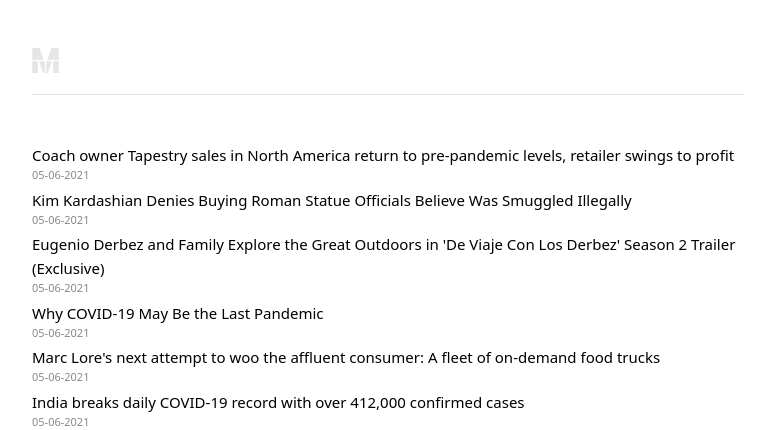
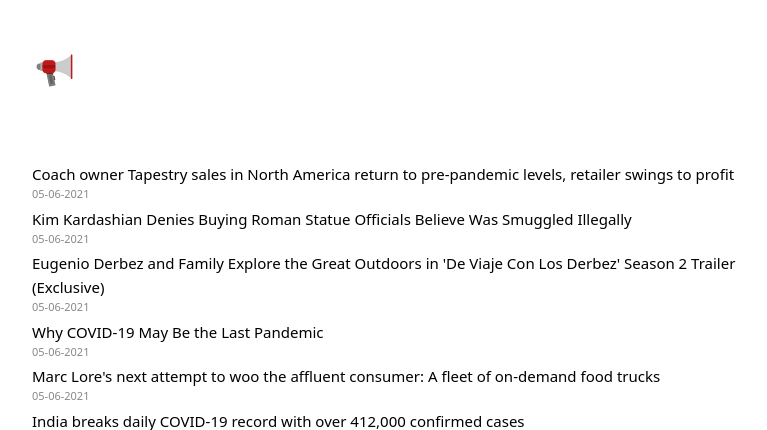
Before and after one commit to cwargas/colorstat_feed, a Flask app: page / in a window 1280 px wide. Shown: the top 430 px of the page, without its empty margins (252-1019 px from the left). Run offline with Flask 2, Linux system fonts and the light colour scheme; data comes from the database, SQL or seed files in the repository.

Commit message:
Various style changes

```diff
--- a/templates/home.html
+++ b/templates/home.html
@@ -7,11 +7,11 @@
 {% block body %}
 
 <div class="col-lg-8 mx-auto p-3 py-md-5">
-    <header class="d-flex align-items-center pb-3 mb-5 border-bottom">
+    <header class="d-flex align-items-center pb-3 mb-5">
         <a href="/" class="d-flex align-items-center text-dark text-decoration-none">
 
             <!-- LOGO-->
-            <img class="logo" src="/static/images/mf_logo_final.png" height="30px">
+            <img class="logo" src="/static/images/mphone.jpeg" height="50px">
 
         </a>
     </header>
```
Also changed, not shown: static/images/mphone.jpeg (added).
